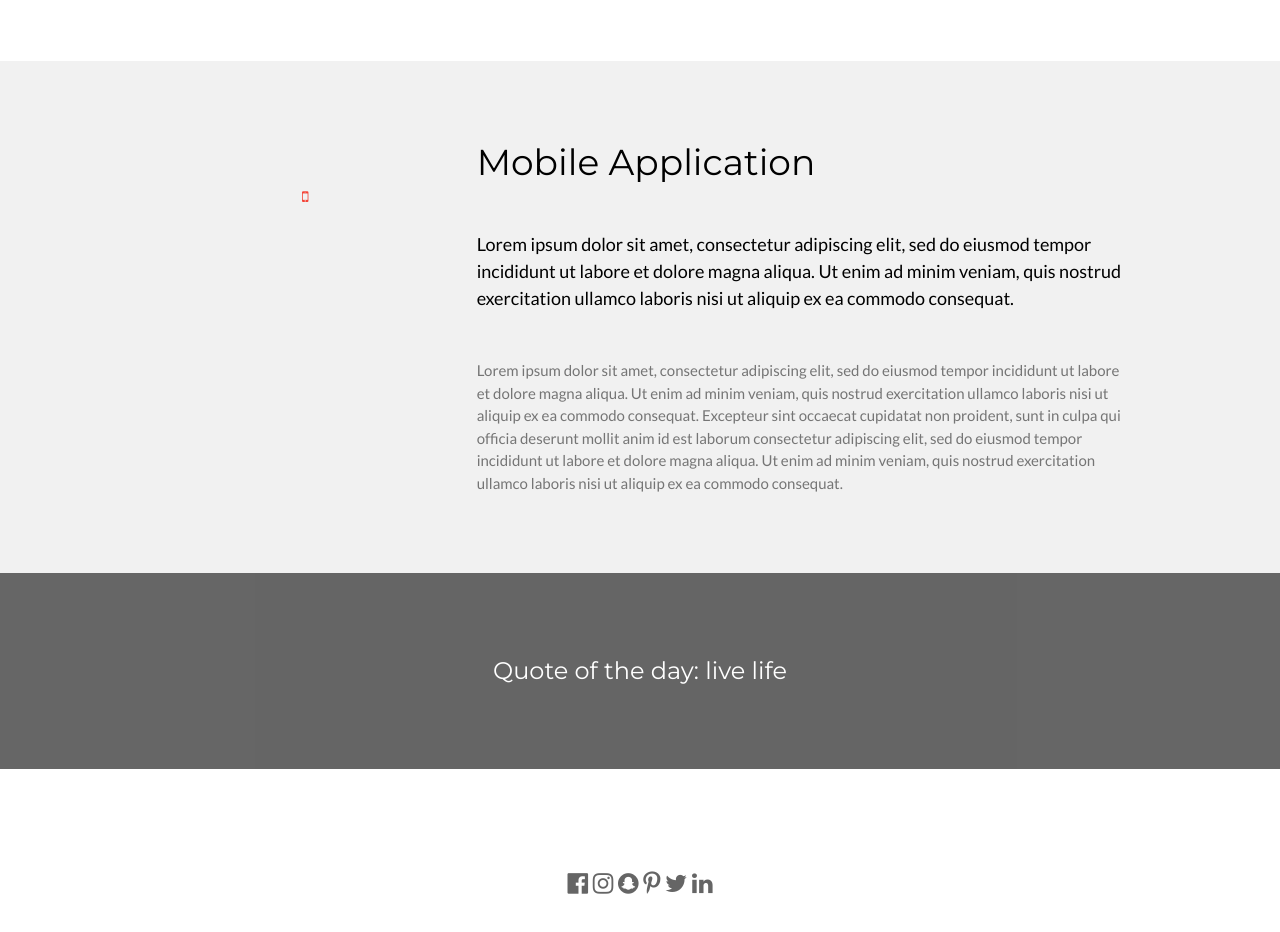
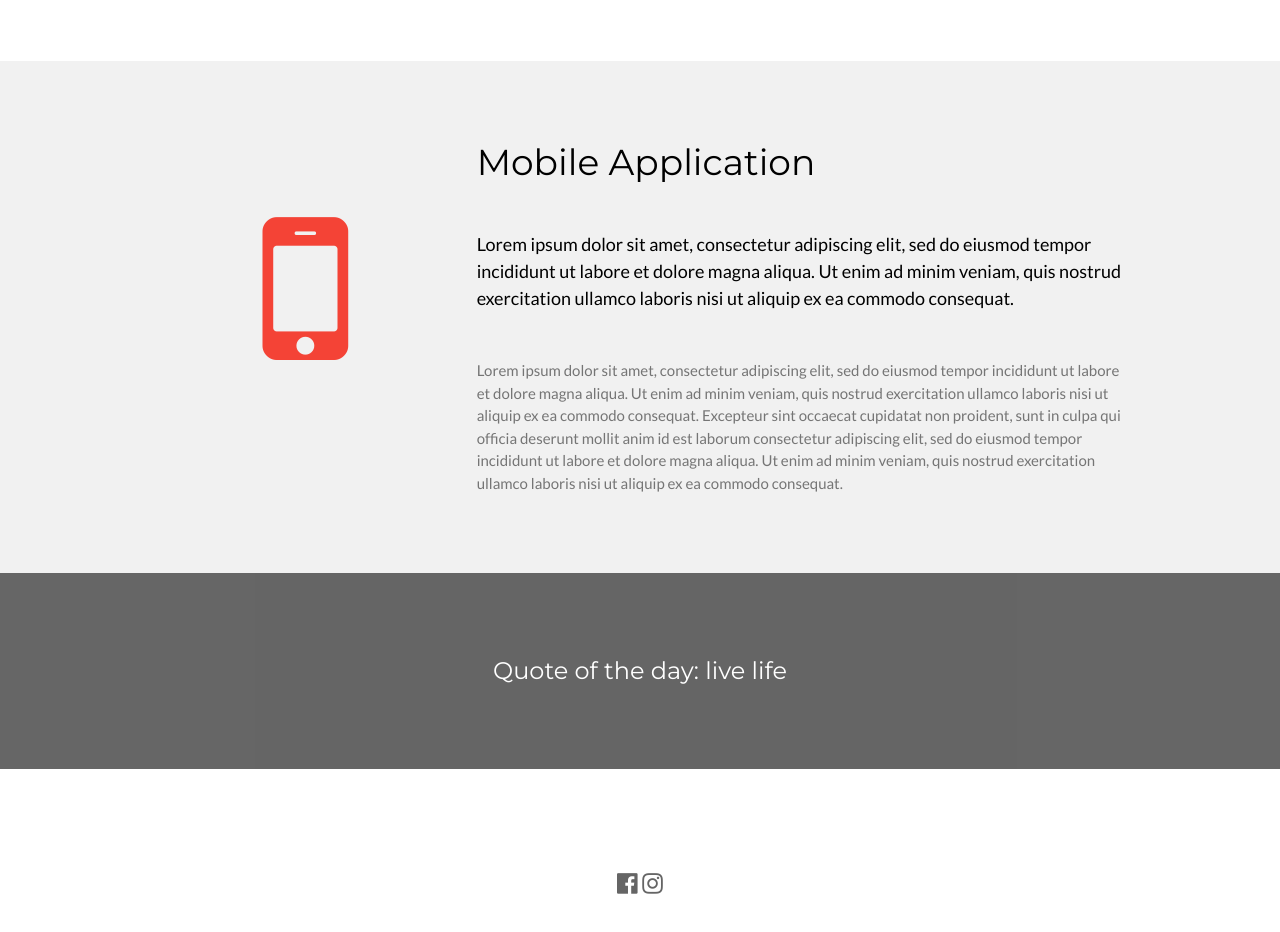
Before and after one commit to cdnhOak/cdnhOak.github.io, a plain HTML site: page index.html in a window 1280 px wide. Shown: the part 970-1902 px from the top of the page. Drawn offline with nearby package versions, Linux system fonts and the light colour scheme.

Commit message:
Update index.html

```diff
--- a/index.html
+++ b/index.html
@@ -10,7 +10,7 @@
 <style>
 body,h1,h2,h3,h4,h5,h6 {font-family: "Lato", sans-serif}
 .w3-bar,h1,button {font-family: "Montserrat", sans-serif}
-.fa-anchor,.fa-coffee {font-size:200px}
+.fa-mobile,.fa-desktop {font-size:200px}
 </style>
 <body>
 
@@ -18,7 +18,7 @@ body,h1,h2,h3,h4,h5,h6 {font-family: "Lato", sans-serif}
 <div class="w3-top">
   <div class="w3-bar w3-red w3-card w3-left-align w3-large">
     <a class="w3-bar-item w3-button w3-hide-medium w3-hide-large w3-right w3-padding-large w3-hover-white w3-large w3-red" href="javascript:void(0);" onclick="myFunction()" title="Toggle Navigation Menu"><i class="fa fa-bars"></i></a>
-    <a href="#" class="w3-bar-item w3-button w3-padding-large w3-white">OakHacks</a>
+    <a href="https://www.oakhacks.com" class="w3-bar-item w3-button w3-padding-large w3-white">OakHacks</a>
     <a href="#" class="w3-bar-item w3-button w3-hide-small w3-padding-large w3-hover-white">Desktop</a>
     <a href="#" class="w3-bar-item w3-button w3-hide-small w3-padding-large w3-hover-white">iOS</a>
   </div>
@@ -80,12 +80,8 @@ body,h1,h2,h3,h4,h5,h6 {font-family: "Lato", sans-serif}
 <!-- Footer -->
 <footer class="w3-container w3-padding-64 w3-center w3-opacity">
   <div class="w3-xlarge w3-padding-32">
-    <i class="fa fa-facebook-official w3-hover-opacity"></i>
-    <i class="fa fa-instagram w3-hover-opacity"></i>
-    <i class="fa fa-snapchat w3-hover-opacity"></i>
-    <i class="fa fa-pinterest-p w3-hover-opacity"></i>
-    <i class="fa fa-twitter w3-hover-opacity"></i>
-    <i class="fa fa-linkedin w3-hover-opacity"></i>
+    <i class="fa fa-facebook-official w3-hover-opacity"><a href="https://www.facebook.com/OakHacks-102041141423297/"></a></i>
+    <i class="fa fa-instagram w3-hover-opacity"><a href="https://www.instagram.com/oakhacks/"></a></i>
  </div>
 </footer>
 
```
